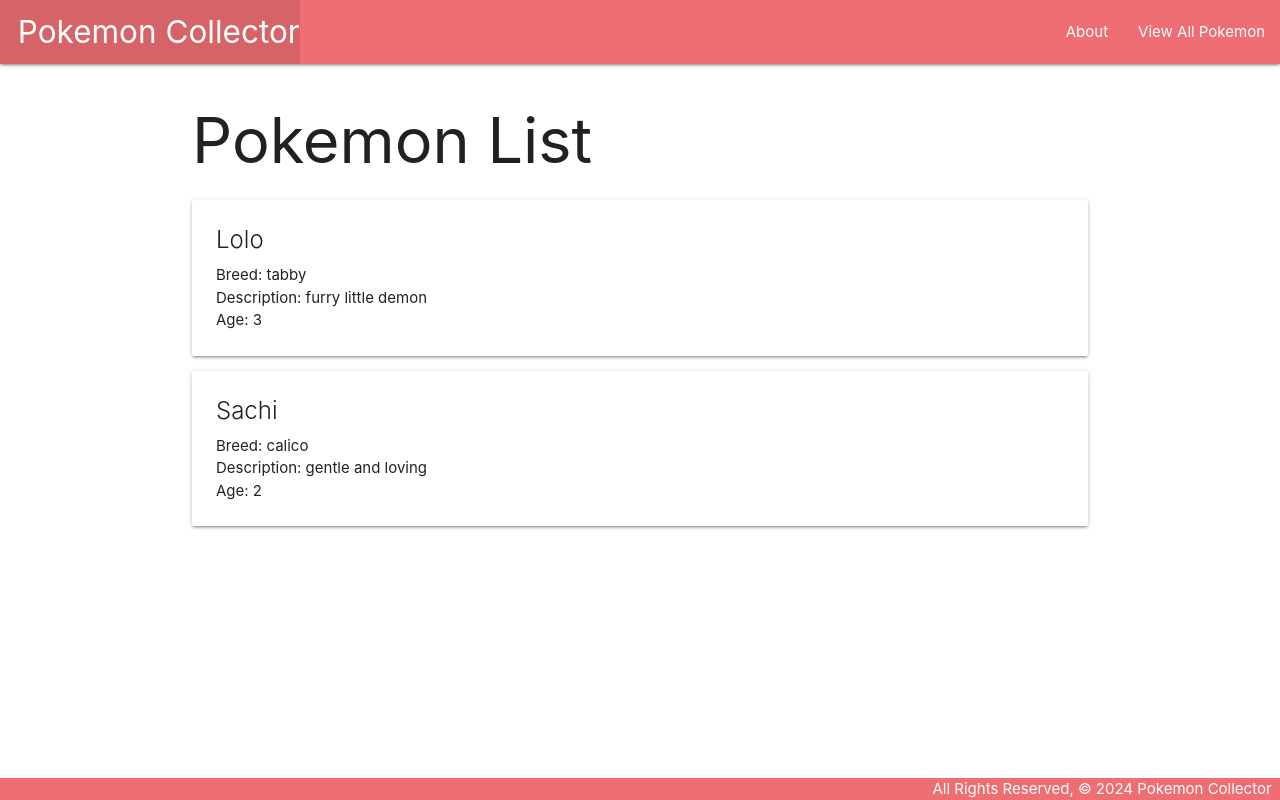
After one commit to Echoesong/pokemonCollector, a Django app: page /pokemon/ in a window 1280 px wide. The commit adds this page. Run offline with Django 5.2, Linux system fonts and the light colour scheme.

Commit message:
add index pokemon route, view, template

```diff
--- a/main_app/templates/base.html
+++ b/main_app/templates/base.html
@@ -29,6 +29,7 @@
           </ul>
           <ul class="right">
             <li><a href="/about">About</a></li>
+            <li><a href="/pokemon">View All Pokemon</a></li>
           </ul>
         </div>
       </nav>
--- /dev/null
+++ b/main_app/templates/pokemon/index.html
@@ -0,0 +1,18 @@
+{% extends 'base.html' %} {% block content %}
+
+<h1>Pokemon List</h1>
+
+{% for pokemon in pokemons %}
+<div class="card">
+  <div class="card-content">
+    <span class="card-title">{{ pokemon.name }}</span>
+    <p>Breed: {{ pokemon.breed }}</p>
+    <p>Description: {{ pokemon.description }}</p>
+    {% if pokemon.age > 0 %}
+    <p>Age: {{ pokemon.age }}</p>
+    {% else %}
+    <p>Age: Baby</p>
+    {% endif %}
+  </div>
+</div>
+{% endfor %} {% endblock %}
--- a/main_app/urls.py
+++ b/main_app/urls.py
@@ -3,5 +3,6 @@ from . import views
 
 urlpatterns = [
     path('', views.home, name='home'),
-    path('about/', views.about, name='about')
+    path('about/', views.about, name='about'),
+    path('pokemon/', views.pokemon_index, name='index')
 ]
--- a/main_app/views.py
+++ b/main_app/views.py
@@ -1,8 +1,18 @@
 from django.shortcuts import render
 
+# Views are equivalent to controllers in express?
 # Create your views here.
+
+
 def home(request):
     return render(request, 'home.html')
 
 def about(request):
     return render(request, 'about.html')
+
+def pokemon_index(request):
+    pokemons = [
+  {'name': 'Lolo', 'breed': 'tabby', 'description': 'furry little demon', 'age': 3},
+  {'name': 'Sachi', 'breed': 'calico', 'description': 'gentle and loving', 'age': 2},
+]
+    return render(request, 'pokemon/index.html', { 'pokemons': pokemons})
```
